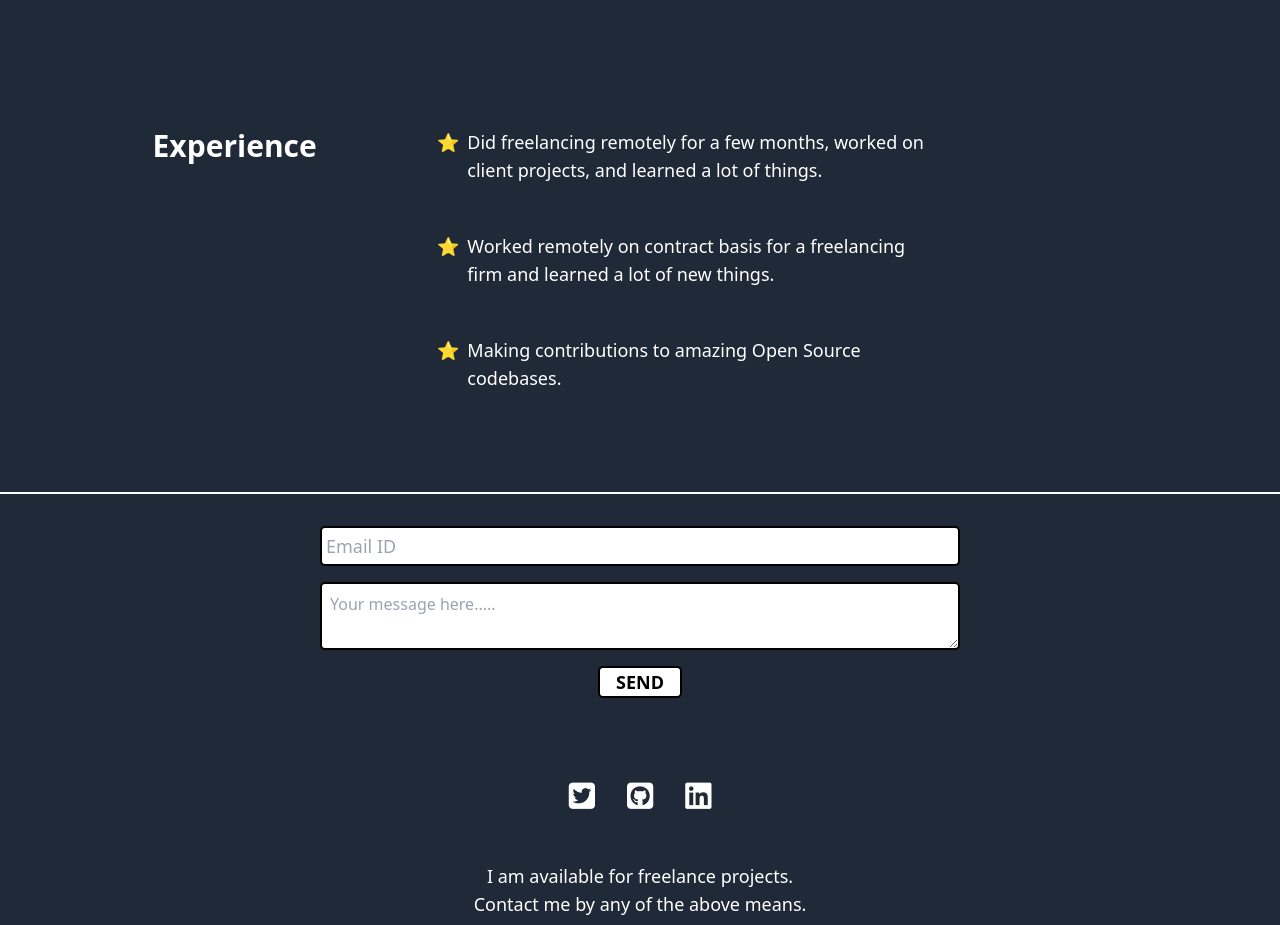
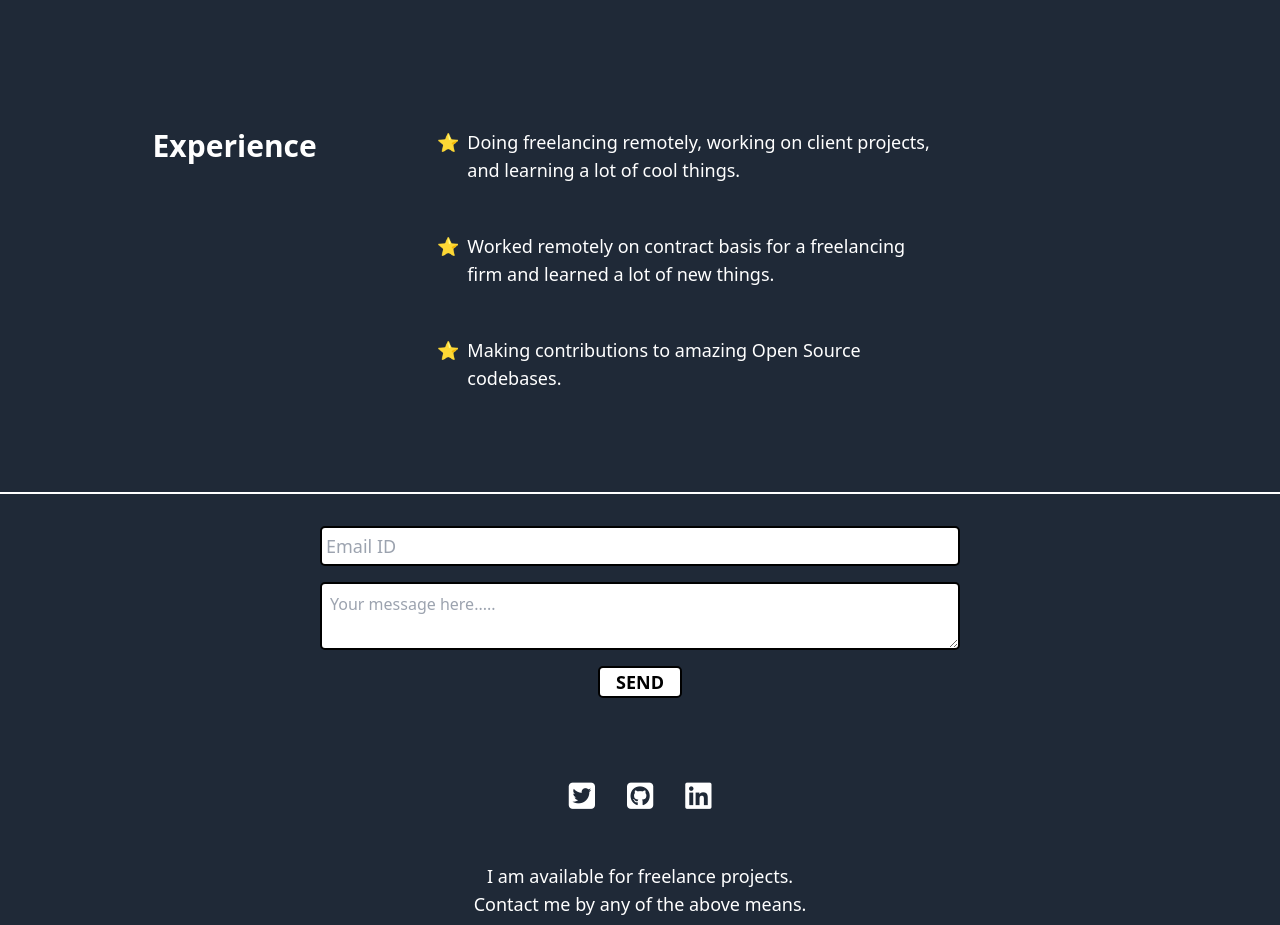
Before and after one commit to PrgrmrHarshShukla/Portfolio, a React (Vite) app in the folder client/: page / in a window 1280 px wide. Shown: the part 2440-3365 px from the top of the page. Built offline with nearby package versions, Linux system fonts and the light colour scheme.

Commit message:
Update Experience.jsx

```diff
--- a/client/src/components/Experience.jsx
+++ b/client/src/components/Experience.jsx
@@ -11,7 +11,7 @@ function Experience(props) {
        <div className={`sm:w-2/3 sm:gap-12 sm:max-w-[500px] ${props.isDark ? "text-white " : "text-black "} flex flex-col justify-around gap-8 sm:gap-12 text-[15px] sm:text-lg`}>
          <div className="flex flex-row gap-2">
            <div className="">⭐</div>
-           <div>Did freelancing remotely for a few months, worked on client projects, and learned a lot of things.</div>
+           <div>Doing freelancing remotely, working on client projects, and learning a lot of cool things.</div>
          </div>
          <div className="flex flex-row gap-2">
            <div className="">⭐</div>
```
